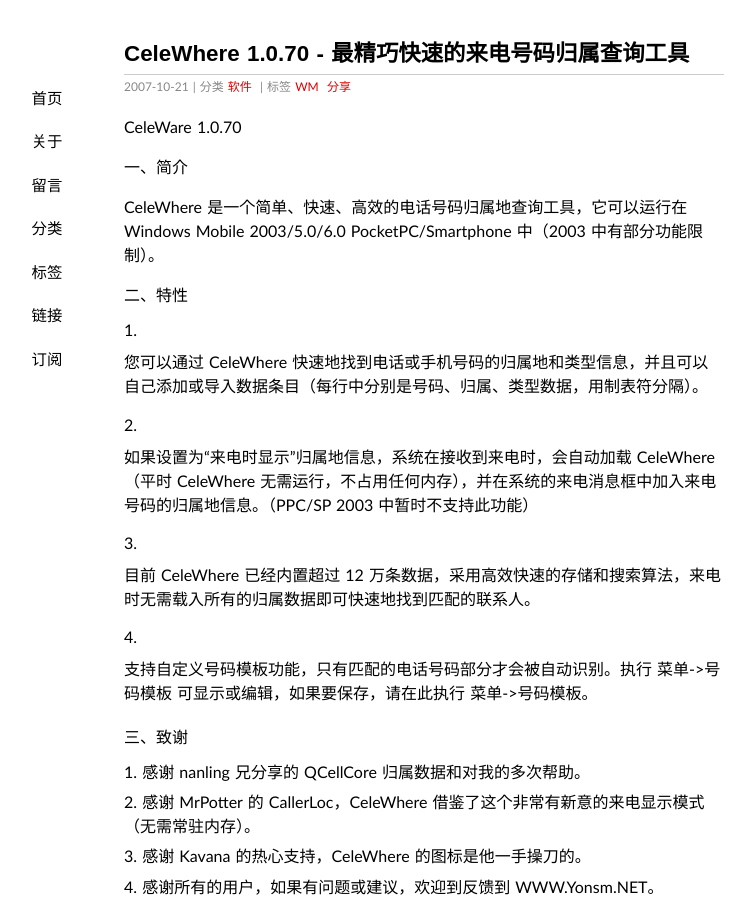
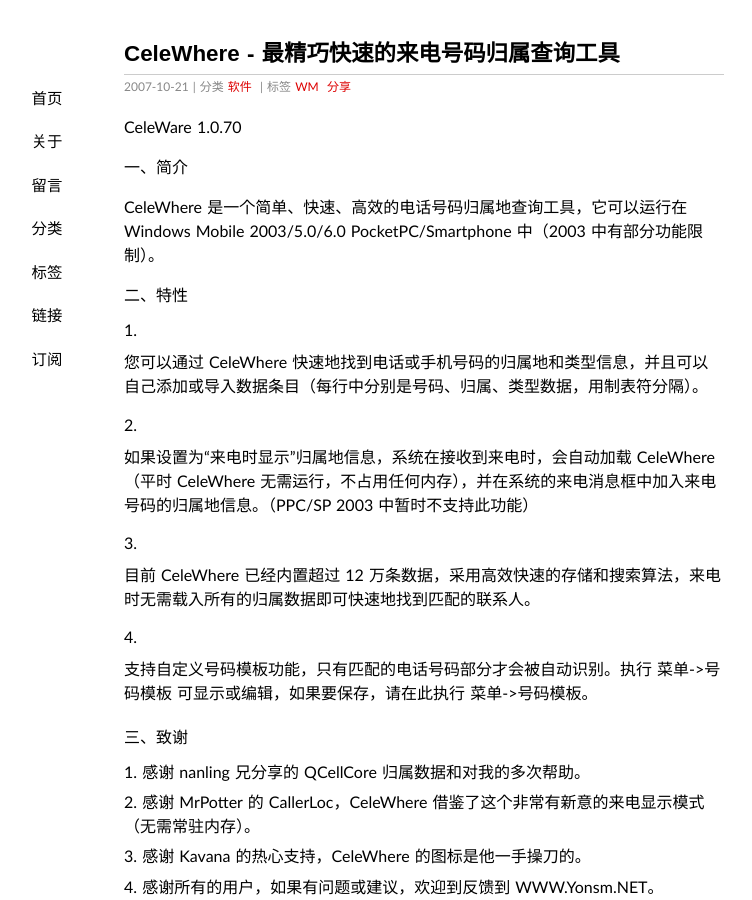
Before and after one commit to Yonsm/Yonsm.github.io, a Jekyll site: the page built from _posts/2007-10-21-celewhere.md, in a window 1280 px wide and 900 px high. Shown: the whole window, without its empty margins (216-968 px from the left). Built offline with Jekyll 4.4.1, drawn with Linux system fonts in a browser that asks for light colours; some web fonts are replaced; Markdown is read by kramdown in place of the engine named in the settings; comment, search, counter and statistics services are not loaded.

Commit message:
更新标题

```diff
--- a/_posts/2007-10-21-celewhere.md
+++ b/_posts/2007-10-21-celewhere.md
@@ -1,7 +1,7 @@
 ---
 date: 2007-10-21 23:34:11+00:00
 layout: post
-title: CeleWhere 1.0.70 - 最精巧快速的来电号码归属查询工具
+title: CeleWhere - 最精巧快速的来电号码归属查询工具
 thread: 376
 categories: 软件
 tags: WM 分享
```
